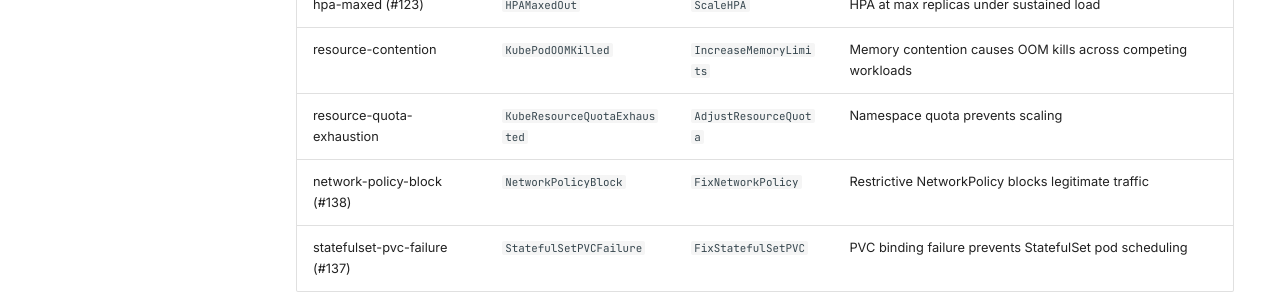
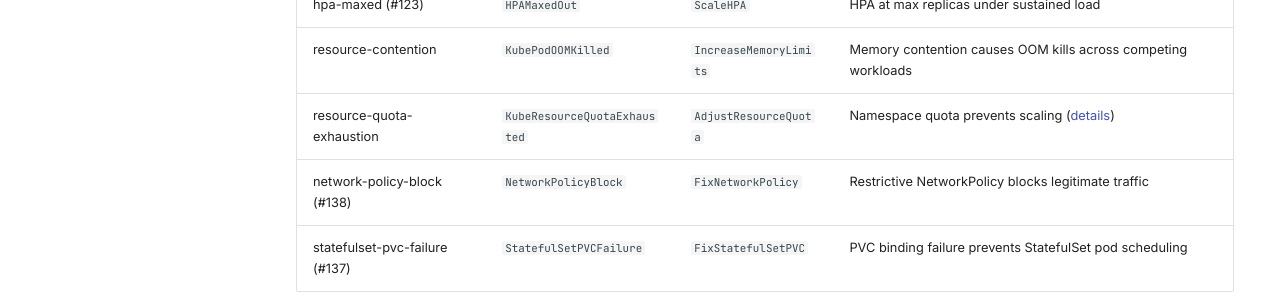
Before and after one commit to jordigilh/kubernaut-docs, an MkDocs documentation site: the page built from docs/use-cases/index.md, in a window 1280 px wide and 900 px high, scrolled down 1511 px. Shown: the part 152-452 px from the top of the window. Built offline with MkDocs 1.6.1 and Material for MkDocs 9.7.7, drawn with Linux system fonts in a browser that asks for light colours; comment, search, counter and statistics services are not loaded; the version menu is left out.

Commit message:
docs: link resource-quota-exhaustion scenario to remediation history case study
Mirrors the pattern used for cert-failure-gitops → multi-path-remediation.

Made-with: Cursor

```diff
--- a/docs/use-cases/index.md
+++ b/docs/use-cases/index.md
@@ -50,7 +50,7 @@ triggers a Prometheus alert, and validates the full remediation lifecycle.
 | cert-failure (#133) | `CertManagerCertNotReady` | `FixCertificate` | CA Secret deleted, workflow recreates it to restore certificate issuance |
 | hpa-maxed (#123) | `HPAMaxedOut` | `ScaleHPA` | HPA at max replicas under sustained load |
 | resource-contention | `KubePodOOMKilled` | `IncreaseMemoryLimits` | Memory contention causes OOM kills across competing workloads |
-| resource-quota-exhaustion | `KubeResourceQuotaExhausted` | `AdjustResourceQuota` | Namespace quota prevents scaling |
+| resource-quota-exhaustion | `KubeResourceQuotaExhausted` | `AdjustResourceQuota` | Namespace quota prevents scaling ([details](remediation-history-feedback.md)) |
 | network-policy-block (#138) | `NetworkPolicyBlock` | `FixNetworkPolicy` | Restrictive NetworkPolicy blocks legitimate traffic |
 | statefulset-pvc-failure (#137) | `StatefulSetPVCFailure` | `FixStatefulSetPVC` | PVC binding failure prevents StatefulSet pod scheduling |
 
```
